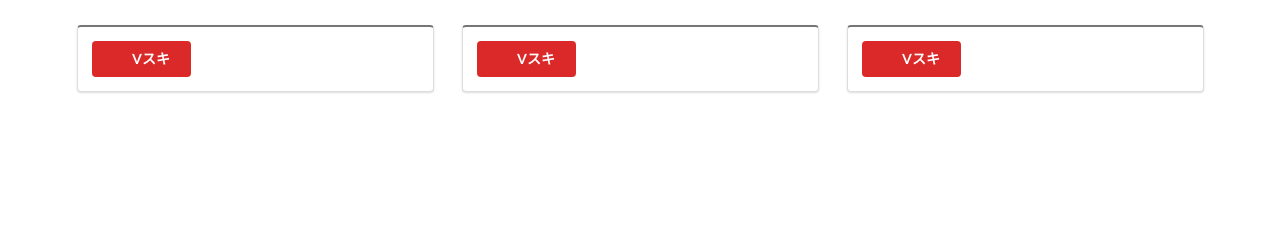
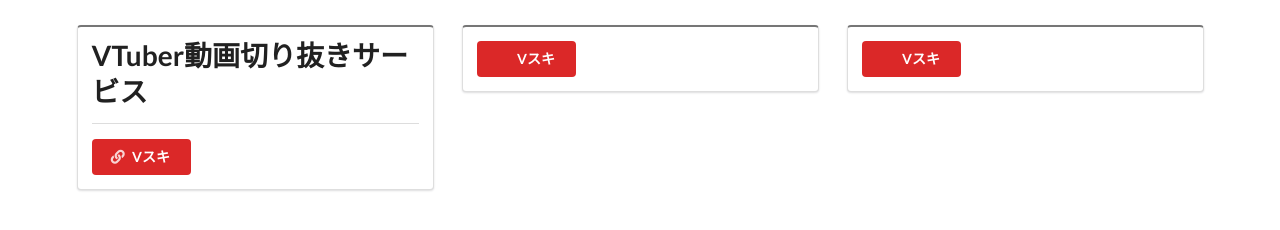
Before and after one commit to yuushaka/yuushaka.github.io, a plain HTML site: page index.html in a window 1280 px wide. Shown: the part 146-376 px from the top of the page. Drawn offline with nearby package versions, Linux system fonts and the light colour scheme.

Commit message:
add header text

```diff
--- a/index.html
+++ b/index.html
@@ -20,7 +20,13 @@
       <div class="ui grid three columns">
         <div class="column">
           <div class="ui grey segment">
-            <a href="https://vsuki.net/" class="ui button red"><i class="icon link"></i>Vスキ</a>
+            <div class="ui huge header">
+              VTuber動画切り抜きサービス
+            </div>
+            <div class="ui divider"></div>
+            <a href="https://vsuki.net/" class="ui button red">
+              <i class="linkify icon"></i>Vスキ
+            </a>
           </div>
         </div>
         <div class="column">
```
